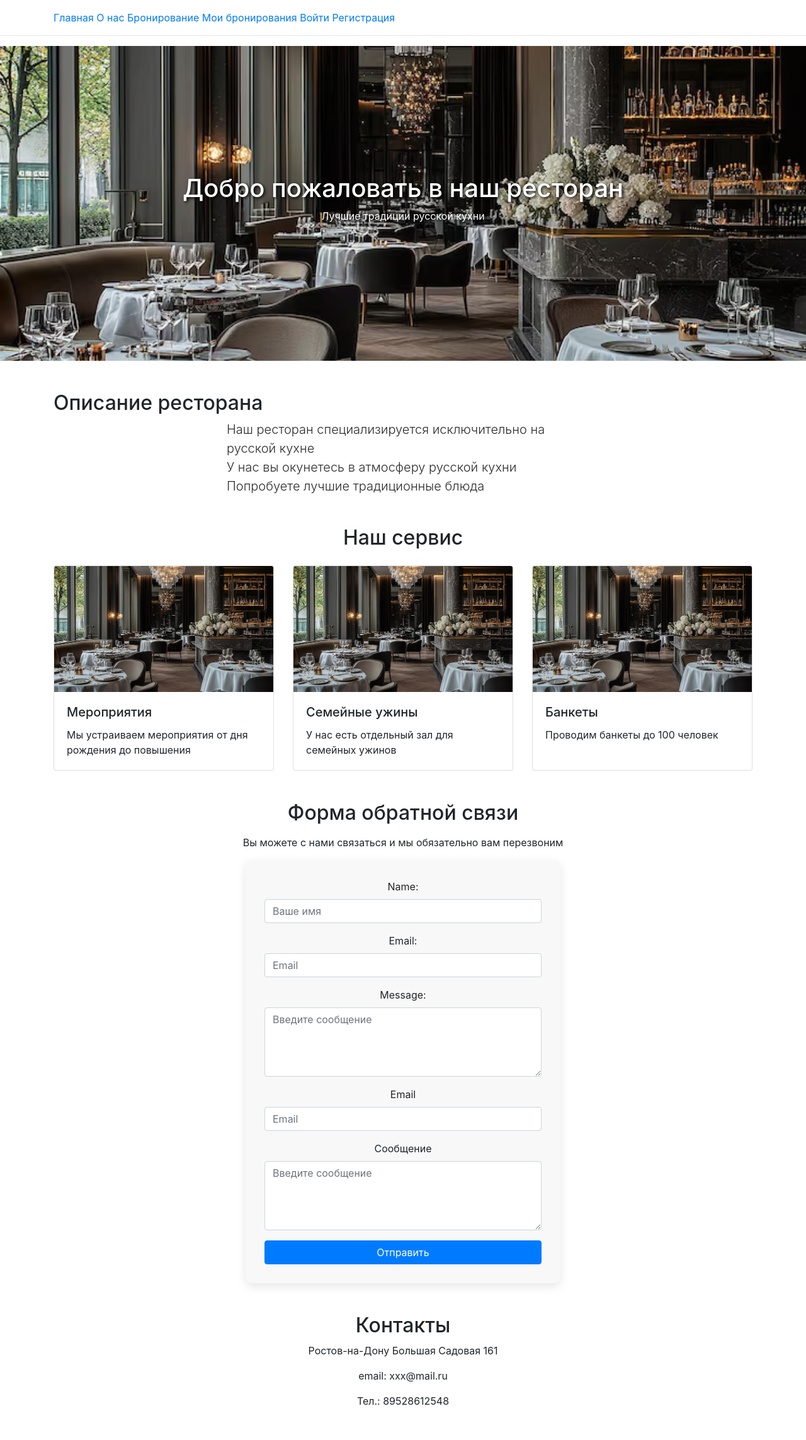
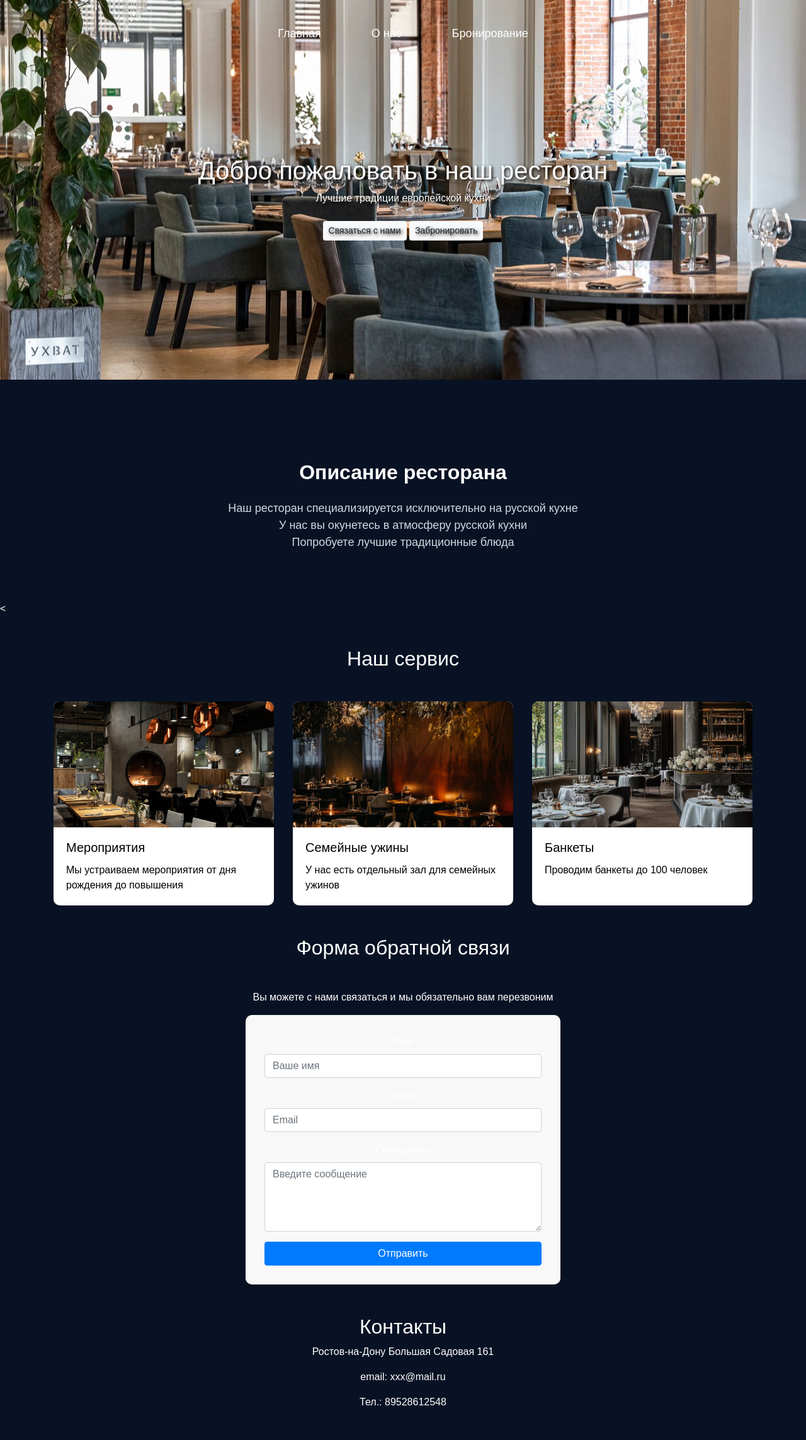
Before and after one commit to kseniya161-max/restaurant_booking, a Django app: page / in a window 1280 px wide. Shown: the whole page at 63% size. Before the commit the page ends 2231 px from the top, so only its background shows below. Run offline with Django 5.2, Linux system fonts and the light colour scheme; some libraries are stand-ins or nearby versions.

Commit message:
home html final

```diff
--- a/pages/templates/pages/home.html
+++ b/pages/templates/pages/home.html
@@ -12,7 +12,9 @@
 
 <h1>Добро пожаловать в наш ресторан</h1>
 
-<p>Лучшие традиции русской кухни</p>
+<p>Лучшие традиции европейской кухни</p>
+     <a href="https://t.me/kseniya_bah" class="btn btn-light btn-sm mt-2 mb-2">Связаться с нами</a>
+     <a href="{% url 'booking:booking'  %}" class='btn btn-light btn-sm mt-2 mb-2'>Забронировать</a>
 
 </div>
 
@@ -34,20 +36,18 @@
 
 
 <!-- SERVICES -->
-<section class="service container mt-5">
+<<section class="service container mt-5">
 
-<h2 class="text-center mb-4">Наш сервис</h2>
+<h2 class="text-center mb-5 mt-5">Наш сервис</h2>
 
 <div class="row">
 
-<div class="col-md-4">
+<div class="col-lg-4 col-md-6 col-12">
 
 <div class="card">
-
-<img src="{% static 'images/r2.avif' %}" class="card-img-top">
+<img src="{% static 'images/r5.jpg' %}" class="card-img-top">
 
 <div class="card-body">
-
 <h5 class="card-title">Мероприятия</h5>
 
 <p class="card-text">
@@ -55,17 +55,14 @@
 </p>
 
 </div>
-
 </div>
-
 </div>
 
 
-<div class="col-md-4">
+<div class="col-lg-4 col-md-6 col-12">
 
 <div class="card">
-
-<img src="{% static 'images/r2.avif' %}" class="card-img-top">
+<img src="{% static 'images/r3.jpg' %}" class="card-img-top">
 
 <div class="card-body">
 
@@ -76,13 +73,11 @@
 </p>
 
 </div>
-
 </div>
-
 </div>
 
 
-<div class="col-md-4">
+<div class="col-lg-4 col-md-6 col-12">
 
 <div class="card">
 
@@ -99,18 +94,16 @@
 </div>
 
 </div>
-
 </div>
 
 </div>
-
 </section>
 
 
 <!-- CONTACT FORM -->
-<section class="contact-form container mt-5">
+<section class="contact-form container mt-5 mb-5">
 
-<h2 class="text-center mb-3">Форма обратной связи</h2>
+<h2 class="text-center mt-5 mb-5">Форма обратной связи</h2>
 
 <p class="text-center">
 Вы можете с нами связаться и мы обязательно вам перезвоним
@@ -121,22 +114,20 @@
 <form method="post">
 
 {% csrf_token %}
-    {{ form.as_p }}
 
 <div class="form-group">
-
-<label>Email</label>
-
-{{ form.email }}
-
+<label>Имя</label>
+{{ form.name }}
 </div>
 
 <div class="form-group">
+<label>Email</label>
+{{ form.email }}
+</div>
 
+<div class="form-group">
 <label>Сообщение</label>
-
 {{ form.message }}
-
 </div>
 
 <button type="submit" class="btn btn-primary btn-block">
@@ -149,9 +140,8 @@
 
 </section>
 
-
 <!-- CONTACTS -->
-<section class="contacts text-center mt-5">
+<section class="contacts text-center mt-5 mb-5">
 
 <h2>Контакты</h2>
 
--- a/static/css/styles.css
+++ b/static/css/styles.css
@@ -1,16 +1,70 @@
+/* header */
+.main-header{
+position:absolute;
+top:0;
+left:0;
+width:100%;
+z-index:10;
+background:transparent;
+}
+
+.main-nav a{
+color:#ffffff !important;
+text-decoration:none;
+font-weight:500;
+font-size:18px;
+justify-content:center;
+gap:40px;
+padding:20px;
+}
+
+.main-nav a:hover{
+text-decoration:underline;
+}
+
+.main-nav{
+
+display:flex;
+justify-content:center;
+gap:40px;
+padding:20px;
+
+}
+
+.main-nav a{
+
+color:white;
+text-decoration:none;
+font-weight:500;
+
+}
+
+.main-nav a:hover{
+
+text-decoration:underline;
+
+}
+
+
 .lead{
 max-width:560px;
 color:#2b2b2b;
 margin:auto;
 }
+body{
+background:#081224;   /* более глубокий престижный синий */
+color:#ffffff;
+font-family:Arial, sans-serif;
+margin:0;
+padding:0;
+}
 
 /* HERO */
 
 .hero{
+height:650px;
 
-height:500px;
-
-background-image:url("../images/r2.avif");
+background-image:url("../images/r6.jpg");
 background-size:cover;
 background-position:center;
 
@@ -23,8 +77,9 @@ text-align:center;
 
 text-shadow:2px 2px 5px black;
 
+margin-top:-80px;
+padding-top:80px;
 }
-
 
 /* FORM */
 
@@ -57,3 +112,57 @@ height:100%;
 height:200px;
 object-fit:cover;
 }
+
+.card{
+
+border:none;
+border-radius:10px;
+overflow:hidden;
+width:600px;
+
+transition:0.3s;
+
+}
+
+.card:hover{
+
+transform:translateY(-5px);
+box-shadow:0 10px 25px rgba(0,0,0,0.2);
+
+}
+.service .card{
+
+max-width:350px;
+margin:auto;
+
+}
+
+.card{
+
+color:black;
+
+}
+
+/* О нашем Ресторане */
+.description{
+
+text-align:center;
+padding:80px 0;
+
+}
+
+.description h2{
+
+margin-bottom:25px;
+font-weight:600;
+
+}
+
+.description .lead{
+
+max-width:700px;
+margin:auto;
+color:#d0d8e2;
+font-size:18px;
+
+}
--- a/templates/base.html
+++ b/templates/base.html
@@ -14,31 +14,13 @@
 
 <body>
 
-<header>
+<header class="main-header">
 
-<nav class="container mt-3">
+<nav class="main-nav container">
 
 <a href="{% url 'pages:home' %}">Главная</a>
-
 <a href="{% url 'pages:about' %}">О нас</a>
-
 <a href="{% url 'booking:booking' %}">Бронирование</a>
-
-<a href="{% url 'booking:my_reservations' %}">Мои бронирования</a>
-
-{% if user.is_authenticated %}
-
-<span>Привет, {{ user.username }}</span>
-
-<a href="{% url 'logout' %}">Выйти</a>
-
-{% else %}
-
-<a href="{% url 'login' %}">Войти</a>
-
-<a href="{% url 'users:register' %}">Регистрация</a>
-
-{% endif %}
 
 </nav>
 
```
Also changed, not shown: static/images/r3.jpg (added), static/images/r5.jpg (added), static/images/r6.jpg (added).
